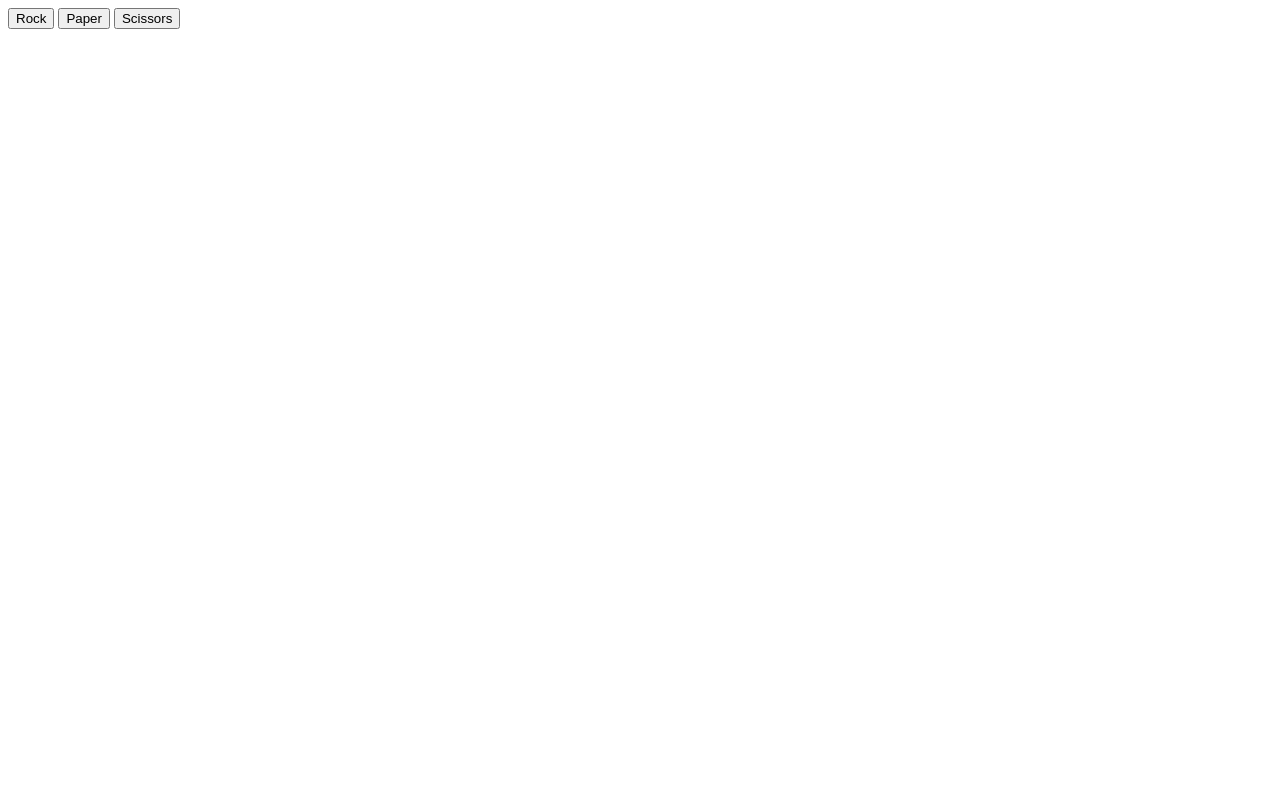
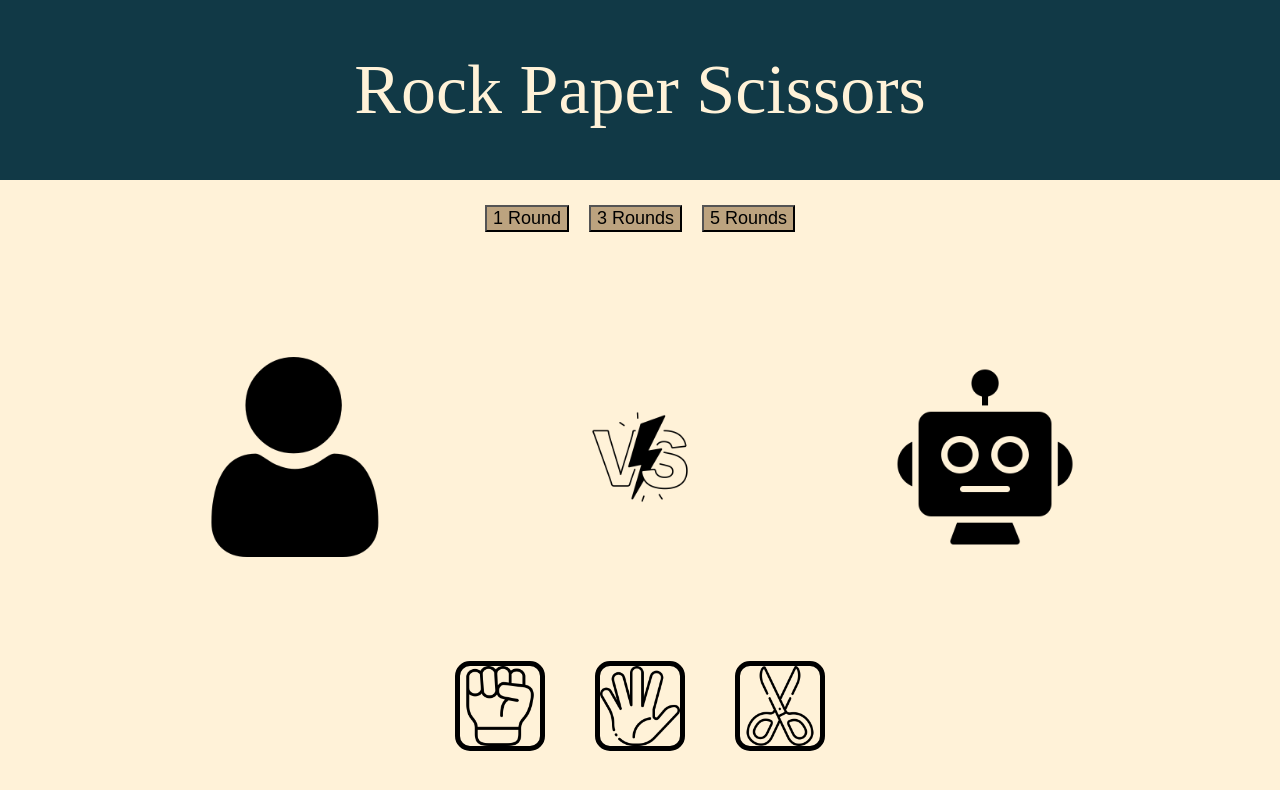
Before and after one commit to ezheng76/odin-rock-paper-scissors, a plain HTML site: page index.html in a window 1280 px wide. Drawn offline with Linux system fonts and the light colour scheme.

Commit message:
finished the basic UI of the game, next will implement the scoring icons, then move on to functionalities

```diff
--- a/index.html
+++ b/index.html
@@ -4,14 +4,53 @@
     <meta charset="UTF-8">
     <meta name="viewport" content="width=device-width, initial-scale=1.0">
     <title>Rock Paper Scissors</title>
+    <script src="main.js" defer></script>
+    <script src="https://kit.fontawesome.com/f89b5b7e10.js" crossorigin="anonymous"></script>
+    <link rel="stylesheet" type="text/css" href="style.css" >
 </head>
+<body>
+    <div class="header">
+        Rock Paper Scissors
+    </div>
 
-<script src="main.js"></script>
-<body>
-    <div class="choice_buttons">
-        <button id="rock">Rock</button>
-        <button id="paper">Paper</button>
-        <button id="Scissors">Scissors</button>
+    <div class="game-mode">
+        <button id="one-round">1 Round</button>
+        <button id="three-rounds">3 Rounds</button>
+        <button id="five-rounds">5 Rounds</button>
     </div>
+
+    <div class="display-board">
+        <div class="player">
+            <img src="images/player-icon.png" width="200px" height="auto">
+        </div>
+        <div class="vs">
+            <img src="images/versus-icon.png" width="100px" height="auto">
+        </div>
+        <div class="computer">
+            <img src="images/robot-icon.png" width="200px" height="auto">
+        </div>
+    </div>
+
+    <div class="scores">
+        <div class="left-player">
+
+        </div>
+        <div class="right-player">
+
+        </div>
+    </div>
+
+    <div class="choice-section">
+        <img id="rock" src="images/rock-icon.png" width="80px" height="auto">
+        <img id="paper" src="images/paper-icon.png" width="80px" height="auto">
+        <img id="scissors" src="images/scissors-icon.png" width="80px" height="auto">
+
+    </div>
+
+
+    <div class="container">
+
+    </div>
+
 </body>
 </html>
--- a/main.js
+++ b/main.js
@@ -1,3 +1,25 @@
+
+const playerButtons = document.querySelectorAll('button');
+const container = document.querySelector('.container');
+// we use the .forEach method to iterate through each button
+playerButtons.forEach((button) => {
+  // and for each one we add a 'click' listener
+    button.addEventListener('click', () => {
+        var computerSelection = getComputerChoice()
+        var result = playRound(button.id, computerSelection);
+
+        const content = document.createElement('div');
+        content.classList.add('result');
+
+        content.innerHTML = "Your Selection: " + button.id  + "<br> Computer Selection: " + computerSelection + "<br> " + result;
+        container.appendChild(content);
+
+    });
+});
+
+
+
+
 function getComputerChoice () {
     const options = ["rock", "paper", "scissors"]
     let randomNum = Math.floor(Math.random() * 3)
@@ -29,7 +51,6 @@ function playRound(playerSelection, computerSelection) {
 }
 
 
-
 // function game (){
 //     //for (let i = 1; i <= 5; i ++){
 //         let playerSelection = window.prompt("Choose one: Rock, Paper, or Scissors").toLowerCase();
--- /dev/null
+++ b/style.css
@@ -0,0 +1,46 @@
+body{
+    background-color: #fff2d8;
+    padding: 0px;
+    margin: 0px;
+}
+
+.header{
+    font-size:70px;
+    background-color: #113946;
+    color: #fff2d8;
+    padding: 50px;
+    text-align: center;
+}
+
+.game-mode{
+    display: flex;
+    justify-content: center;
+    gap: 20px;
+    padding: 25px;
+}
+
+.game-mode button{
+    background-color: #bca37f;
+    font-size: large;
+}
+
+.display-board{
+    display: flex;
+    flex-direction: row;
+    justify-content: space-evenly;
+    align-items: center;
+    margin: 100px 0px;
+}
+
+.choice-section #rock,
+.choice-section #paper,
+.choice-section #scissors{
+    border: 5px black solid;
+    border-radius: 15px;
+}
+
+.choice-section{
+    display: flex;
+    justify-content: center;
+    gap: 50px;
+}
```
Also changed, not shown: images/paper-icon.png (added), images/player-icon.png (added), images/robot-icon.png (added), images/rock-icon.png (added), images/scissors-icon.png (added), images/versus-icon.png (added).
